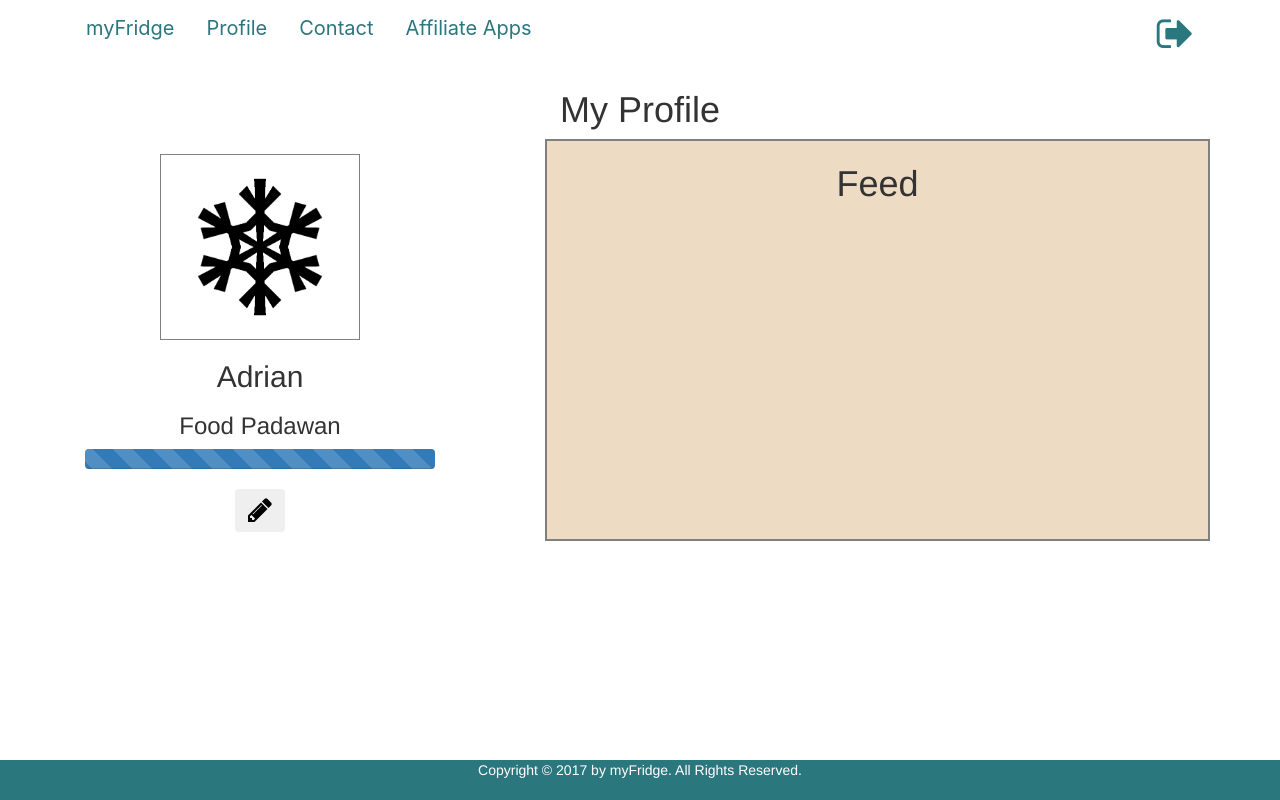
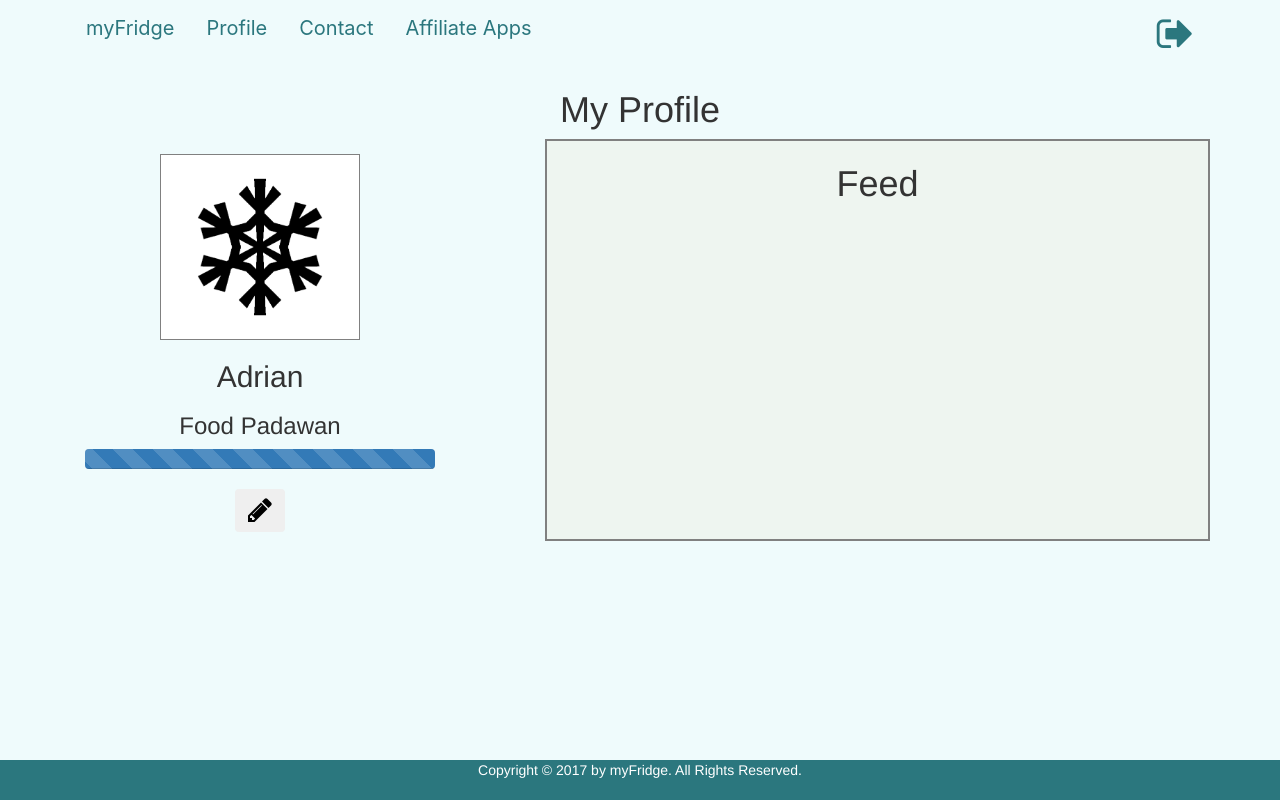
Before and after one commit to asaldivar18/myFridge, a PHP site: page /profile.html in a window 1280 px wide. Run offline with PHP 8.4, Linux system fonts and the light colour scheme; some libraries are stand-ins or nearby versions.

Commit message:
fixed bg color

```diff
--- a/affiliate.html
+++ b/affiliate.html
@@ -18,7 +18,7 @@
   <link href="style\font-awesome-4.7.0\font-awesome-4.7.0\css\font-awesome.css" rel="stylesheet" />
 </head>
 
-<body>
+<body style="background-color:rgba(99, 221, 227, 0.1);">
   <section class="container">
     <div class="hidden-xs">
       <ul>
@@ -53,7 +53,7 @@
     </div>
   </section>
   <footer>
-    myFridge 2017 &copy;
+    Copyright &copy; 2017 by myFridge. All Rights Reserved.
   </footer>
 </body>
 </html>
--- a/index.html
+++ b/index.html
@@ -21,7 +21,7 @@
   <script src="js/main.js"></script>
 </head>
 
-<body>
+<body style="background-color:rgba(99, 221, 227, 0.1);">
 
 
   <section class="container">
--- a/profile.html
+++ b/profile.html
@@ -19,7 +19,7 @@
   <link href="style\font-awesome-4.7.0\font-awesome-4.7.0\css\font-awesome.css" rel="stylesheet" />
 </head>
 
-<body>
+<body style="background-color:rgba(99, 221, 227, 0.1);">
   <section class="container">
     <div class="hidden-xs">
       <ul>
@@ -64,7 +64,7 @@
 <div class="col-md-1">
 </div>
 
-      <div id="feed" class="col-md-7" style="background-color: rgba(222,184,135, .5)">
+      <div id="feed" class="col-md-7" style="background-color: rgba(222,184,135, .1)">
         <h1>Feed</h1>
         <div id="feedcontent">
         <ul>
--- a/style/styles.css
+++ b/style/styles.css
@@ -120,6 +120,7 @@ h1 {
   margin: auto;
   border: solid 1px;
   border-color: gray;
+  background-color: white;
 }
 
 #username {
```
Also changed, not shown: contact.html (+4 -4 lines).
